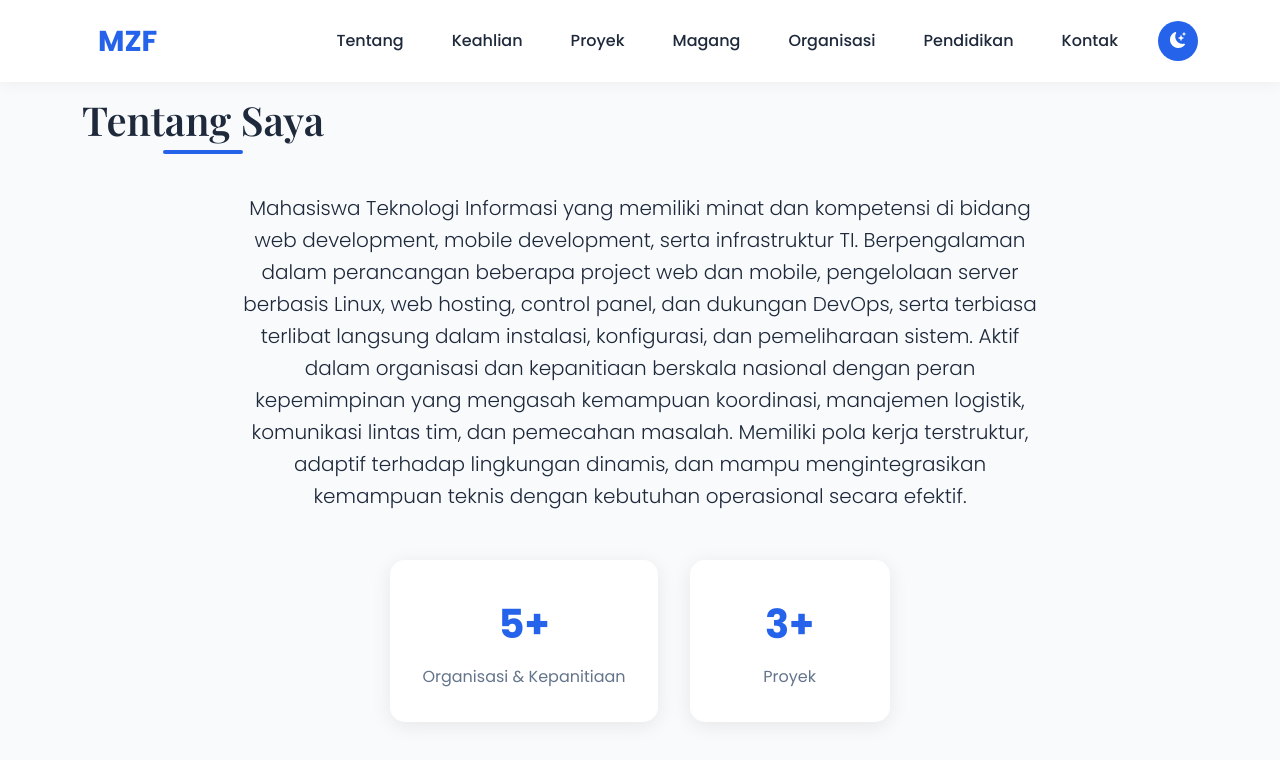
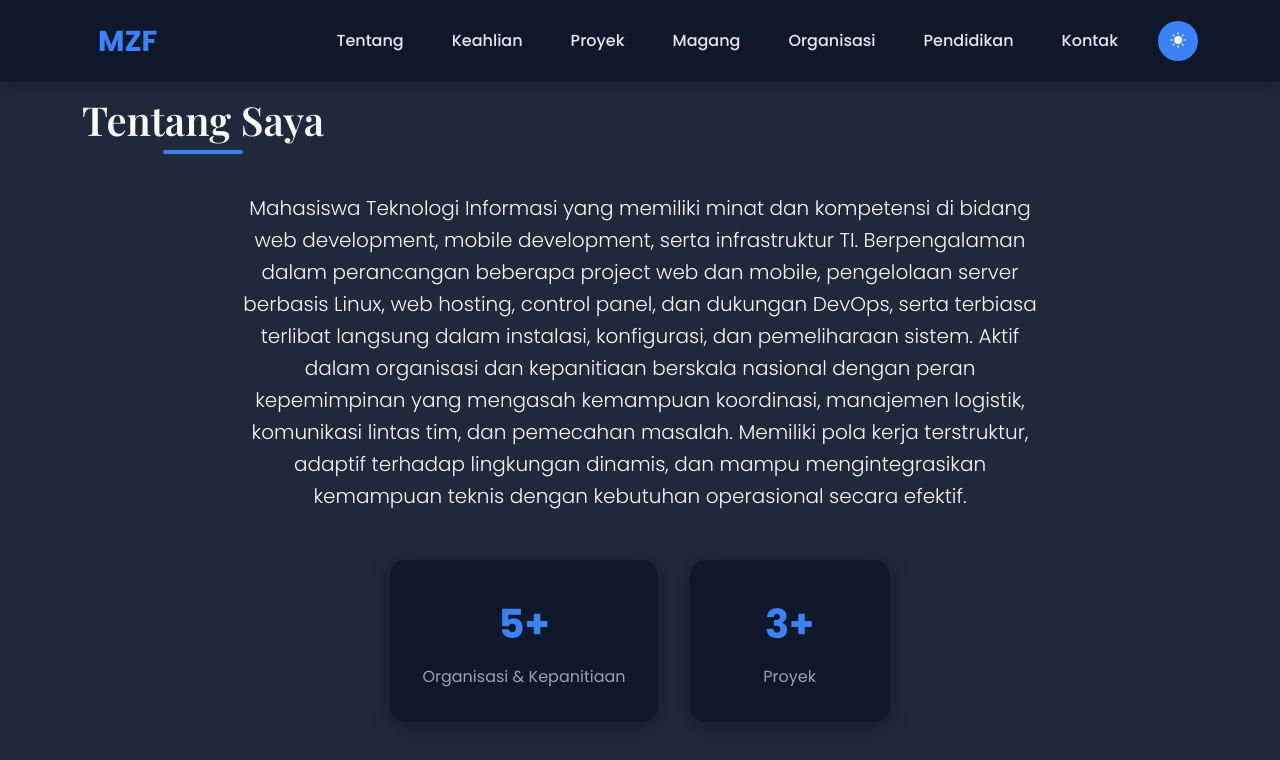
Before and after one commit to Zikra2244/Portofolio, a website: page index.html in a window 1280 px wide. Both pictures are taken after a click on the link "Tentang". Shown: the part 800-1560 px from the top of the page. Drawn offline with nearby package versions, Linux system fonts and the light colour scheme.

Commit message:
update porto 2

```diff
--- a/index.html
+++ b/index.html
@@ -25,6 +25,12 @@
     />
 
     <!-- CSS -->
+    <script>
+      if (!localStorage.getItem('theme')) {
+        localStorage.setItem('theme', 'dark');
+      }
+      document.documentElement.setAttribute('data-theme', localStorage.getItem('theme'));
+    </script>
     <link rel="stylesheet" href="css/style.css" />
   </head>
   <body>
--- a/js/script.js
+++ b/js/script.js
@@ -1,186 +1,134 @@
-document.addEventListener('DOMContentLoaded', () => {
-    // Initialize AOS (Animate On Scroll)
+document.addEventListener("DOMContentLoaded", () => {
   AOS.init({
     duration: 800,
     once: true,
     offset: 50,
-        easing: 'ease-in-out'
+    easing: "ease-in-out",
   });
 
-    // Initialize Typed.js
-    if (document.querySelector('#typed')) {
-        new Typed('#typed', {
-            strings: ["Public Relations Specialist.", "Tech Enthusiast.", "Creative Leader.", "Problem Solver."],
+  if (document.querySelector("#typed")) {
+    new Typed("#typed", {
+      strings: [
+        "Technology Enthusiast.",
+        "Fullstack Developer.",
+        "DevOps Learner.",
+        "Problem Solver.",
+      ],
       typeSpeed: 50,
       backSpeed: 30,
       loop: true,
       smartBackspace: true,
-            cursorChar: '|',
-            shuffle: false
+      cursorChar: "|",
     });
   }
 
-    // Navbar Scroll Effect
-    const mainNav = document.querySelector('#mainNav');
+  const mainNav = document.querySelector("#mainNav");
   if (mainNav) {
-        // Set initial state
+    const handleNavbarScroll = () => {
       if (window.scrollY > 50) {
-            mainNav.classList.add('scrolled');
-            if (document.documentElement.getAttribute('data-theme') === 'dark') {
-                mainNav.classList.add('scrolled-dark');
+        mainNav.classList.add("scrolled");
+        if (document.documentElement.getAttribute("data-theme") === "dark") {
+          mainNav.classList.add("scrolled-dark");
         }
+      } else {
+        mainNav.classList.remove("scrolled", "scrolled-dark");
+      }
+    };
+
+    handleNavbarScroll();
+    window.addEventListener("scroll", handleNavbarScroll);
   }
 
-        window.addEventListener('scroll', () => {
-            if (window.scrollY > 50) {
-                mainNav.classList.add('scrolled');
-                if (document.documentElement.getAttribute('data-theme') === 'dark') {
-                    mainNav.classList.add('scrolled-dark');
-                }
-            } else {
-                mainNav.classList.remove('scrolled');
-                mainNav.classList.remove('scrolled-dark');
-            }
-        });
-    }
-
-    // Back to Top Button
-    const backToTopButton = document.querySelector('.back-to-top');
+  const backToTopButton = document.querySelector(".back-to-top");
   if (backToTopButton) {
-        window.addEventListener('scroll', () => {
-            if (window.scrollY > 300) {
-                backToTopButton.classList.add('active');
-            } else {
-                backToTopButton.classList.remove('active');
-            }
+    window.addEventListener("scroll", () => {
+      backToTopButton.classList.toggle("active", window.scrollY > 300);
     });
 
-        backToTopButton.addEventListener('click', (e) => {
+    backToTopButton.addEventListener("click", (e) => {
       e.preventDefault();
-            window.scrollTo({
-                top: 0,
-                behavior: 'smooth'
-            });
-
-            // Update URL hash if needed
+      window.scrollTo({ top: 0, behavior: "smooth" });
       if (window.location.hash) {
         history.pushState("", document.title, window.location.pathname);
       }
     });
   }
 
-    // Dark/Light Mode Toggle
-    const themeToggle = document.getElementById('theme-toggle');
-    const sunIcon = 'bi-sun-fill';
-    const moonIcon = 'bi-moon-stars-fill';
+  const themeToggle = document.getElementById("theme-toggle");
+  const sunIcon = "bi-sun-fill";
+  const moonIcon = "bi-moon-stars-fill";
 
-    // Check for saved theme or system preference
   const getPreferredTheme = () => {
-        const storedTheme = localStorage.getItem('theme');
-        if (storedTheme) {
-            return storedTheme;
-        }
-        return window.matchMedia('(prefers-color-scheme: dark)').matches ? 'dark' : 'light';
+    const storedTheme = localStorage.getItem("theme");
+    return storedTheme ? storedTheme : "dark";
   };
 
-    // Set initial theme
   const setTheme = (theme) => {
-        document.documentElement.setAttribute('data-theme', theme);
-        localStorage.setItem('theme', theme);
+    document.documentElement.setAttribute("data-theme", theme);
+    localStorage.setItem("theme", theme);
 
-        // Update toggle button icon
-        if (theme === 'dark') {
-            themeToggle.querySelector('i').classList.remove(moonIcon);
-            themeToggle.querySelector('i').classList.add(sunIcon);
+    const icon = themeToggle.querySelector("i");
+    if (theme === "dark") {
+      icon.classList.replace(moonIcon, sunIcon);
+      if (window.scrollY > 50) mainNav.classList.add("scrolled-dark");
     } else {
-            themeToggle.querySelector('i').classList.remove(sunIcon);
-            themeToggle.querySelector('i').classList.add(moonIcon);
-        }
-
-        // Update navbar if scrolled
-        if (window.scrollY > 50) {
-            if (theme === 'dark') {
-                mainNav.classList.add('scrolled-dark');
-            } else {
-                mainNav.classList.remove('scrolled-dark');
-            }
+      icon.classList.replace(sunIcon, moonIcon);
+      mainNav.classList.remove("scrolled-dark");
     }
   };
 
-    // Apply preferred theme on load
   setTheme(getPreferredTheme());
 
-    // Watch for system theme changes
-    window.matchMedia('(prefers-color-scheme: dark)').addEventListener('change', (e) => {
-        if (!localStorage.getItem('theme')) {
-            setTheme(e.matches ? 'dark' : 'light');
-        }
+  themeToggle.addEventListener("click", () => {
+    const currentTheme = document.documentElement.getAttribute("data-theme");
+    setTheme(currentTheme === "light" ? "dark" : "light");
   });
 
-    // Toggle theme on button click
-    themeToggle.addEventListener('click', () => {
-        const currentTheme = document.documentElement.getAttribute('data-theme');
-        setTheme(currentTheme === 'light' ? 'dark' : 'light');
-    });
-
-    // Smooth scrolling for anchor links
-    document.querySelectorAll('a[href^="#"]').forEach(anchor => {
-        anchor.addEventListener('click', function(e) {
+  document.querySelectorAll('a[href^="#"]').forEach((anchor) => {
+    anchor.addEventListener("click", function (e) {
       e.preventDefault();
-
-            const targetId = this.getAttribute('href');
-            if (targetId === '#') return;
+      const targetId = this.getAttribute("href");
+      if (targetId === "#") return;
 
       const targetElement = document.querySelector(targetId);
       if (targetElement) {
-                // Calculate offset considering navbar height
-                const navbarHeight = document.querySelector('#mainNav').offsetHeight;
-                const targetPosition = targetElement.getBoundingClientRect().top + window.pageYOffset - navbarHeight;
+        const navbarHeight = mainNav.offsetHeight;
+        const targetPosition =
+          targetElement.getBoundingClientRect().top +
+          window.pageYOffset -
+          navbarHeight;
 
-                window.scrollTo({
-                    top: targetPosition,
-                    behavior: 'smooth'
-                });
-
-                // Update URL hash
+        window.scrollTo({ top: targetPosition, behavior: "smooth" });
         history.pushState(null, null, targetId);
-
-                // Focus the target element for accessibility
-                targetElement.setAttribute('tabindex', '-1');
+        targetElement.setAttribute("tabindex", "-1");
         targetElement.focus();
       }
     });
   });
 
-    // Close mobile menu when clicking on a nav link
-    const navLinks = document.querySelectorAll('.nav-link');
-    const navbarCollapse = document.querySelector('.navbar-collapse');
+  const navLinks = document.querySelectorAll(".nav-link");
+  const navbarCollapse = document.querySelector(".navbar-collapse");
 
-    navLinks.forEach(link => {
-        link.addEventListener('click', () => {
-            if (window.innerWidth <= 992) { // Bootstrap's lg breakpoint
-                const bsCollapse = new bootstrap.Collapse(navbarCollapse, {
-                    toggle: false
-                });
-                bsCollapse.hide();
+  navLinks.forEach((link) => {
+    link.addEventListener("click", () => {
+      if (
+        window.innerWidth <= 992 &&
+        navbarCollapse.classList.contains("show")
+      ) {
+        new bootstrap.Collapse(navbarCollapse).hide();
       }
     });
   });
 
-    // Add animation delay to timeline items
-    const timelineItems = document.querySelectorAll('.timeline-item');
-    timelineItems.forEach((item, index) => {
-        item.setAttribute('data-aos-delay', (index % 2) * 100);
+  document.querySelectorAll(".timeline-item").forEach((item, index) => {
+    item.setAttribute("data-aos-delay", (index % 2) * 100);
   });
 
-    // Form submission handling (example)
-    const contactForm = document.getElementById('contact-form');
+  const contactForm = document.getElementById("contact-form");
   if (contactForm) {
-        contactForm.addEventListener('submit', (e) => {
+    contactForm.addEventListener("submit", (e) => {
       e.preventDefault();
-            // Add your form submission logic here
-            console.log('Form submitted');
-            // You can add AJAX form submission or other logic
+      console.log("Form submitted");
     });
   }
 });
```
Lines whose indentation alone changed are shown as unchanged.
